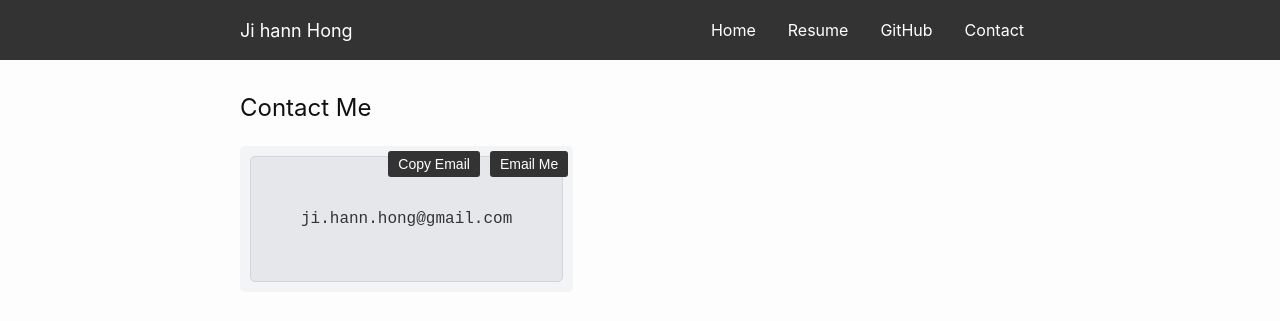
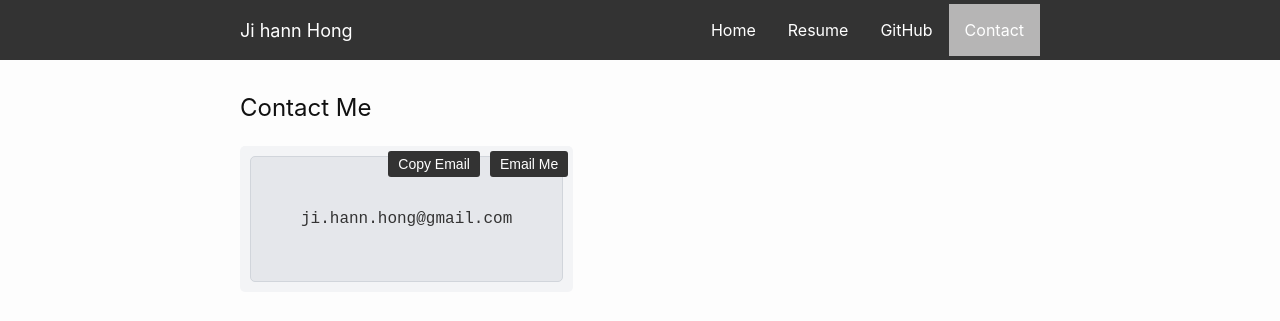
Before and after one commit to jhong16/My-Github-Page, a Jekyll site: the page built from contact.md, in a window 1280 px wide. Shown: the top 321 px of the page. Built offline with Jekyll 4.4.1, drawn with Linux system fonts in a browser that asks for light colours.

Commit message:
Update header.html

```diff
--- a/_includes/header.html
+++ b/_includes/header.html
@@ -106,9 +106,9 @@
       <!-- Navigation Links -->
       <ul id="navbar">
         <li><a href="/" class="{% if page.url == '/' %}current{% endif %}">Home</a></li>
-        <li><a href="/resume" class="{% if page.url == '/resume' %}current{% endif %}">Resume</a></li>
+        <li><a href="/resume" class="{% if page.url == '/resume.html' %}current{% endif %}">Resume</a></li>
         <li><a href="https://github.com/jhong16">GitHub</a></li>
-        <li><a href="/contact" class="{% if page.url == '/contact' %}current{% endif %}">Contact</a></li>
+        <li><a href="/contact" class="{% if page.url == '/contact.html' %}current{% endif %}">Contact</a></li>
       </ul>
     </div>
   </div>
```
